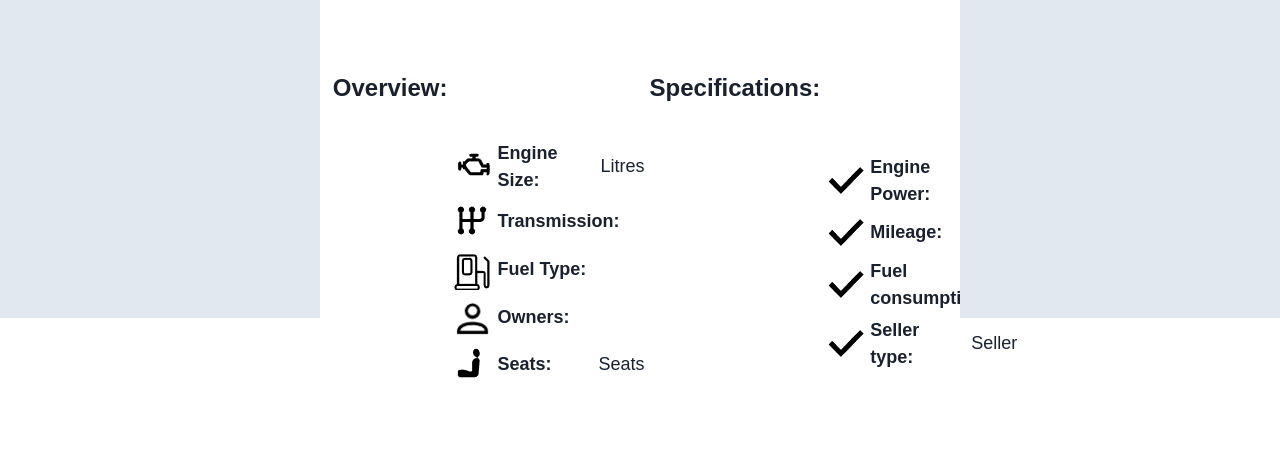
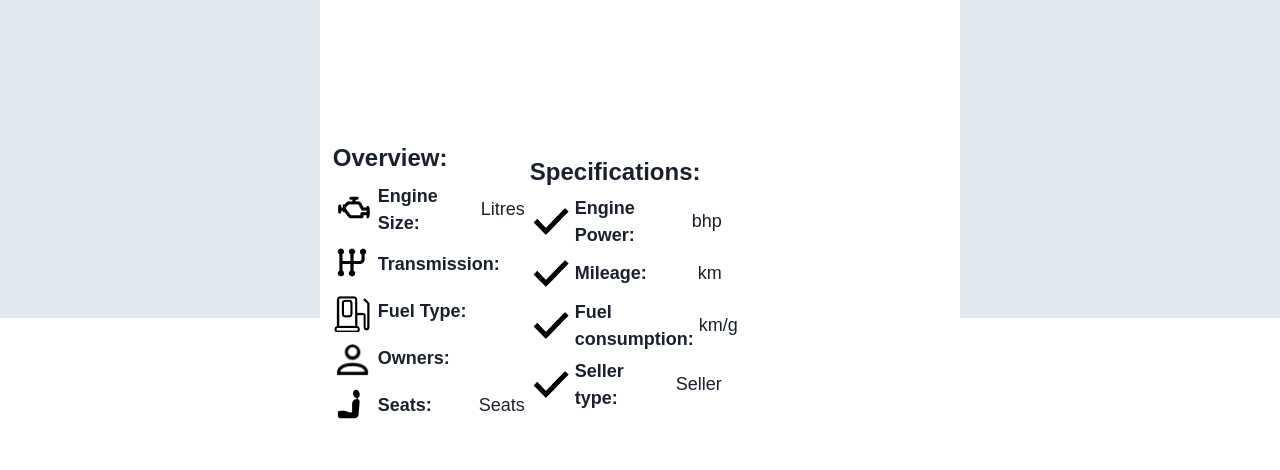
Before and after one commit to kyriakosgeorgiades/FrontEndFlask, a React (Create React App) app: page /cars/1 in a window 1280 px wide. Shown: the part 482-952 px from the top of the page. Built offline with nearby package versions, Linux system fonts and the light colour scheme; no server answers; a web font is replaced by a local one.

Commit message:
Fixed car specs positioning

```diff
--- a/src/routes/ViewCar/index.jsx
+++ b/src/routes/ViewCar/index.jsx
@@ -155,8 +155,8 @@ export default function ViewCar() {
           </HStack>
 
           <HStack align='top' ml='1vw' mt='2vw'>
-            <Text className="w__car-subtitle" w='180px'>Overview:</Text>
             <Stack py="5em" justify="space-between">
+              <Text className="w__car-subtitle">Overview:</Text>
               <Box w='15vw' display='flex' alignItems='center'>
                 <Image className="w__image-tiny" src={require('../../assets/images/engine_vector.png')} />
                 <Text w='130px' fontWeight="bold" className="w__car-text">Engine Size: </Text>
@@ -184,8 +184,9 @@ export default function ViewCar() {
               </Box>
             </Stack>
 
-            <Text className="w__car-subtitle" w='180px'>Specifications:</Text>
+
             <Stack py="6em" justify="space-between">
+              <Text className="w__car-subtitle">Specifications:</Text>
               <Box w='15vw' display='flex' alignItems='center'>
                 <Image className="w__image-tiny" src={require('../../assets/images/check_vector.png')} />
                 <Text w='180px' fontWeight="bold" className="w__car-text">Engine Power: </Text>
```
